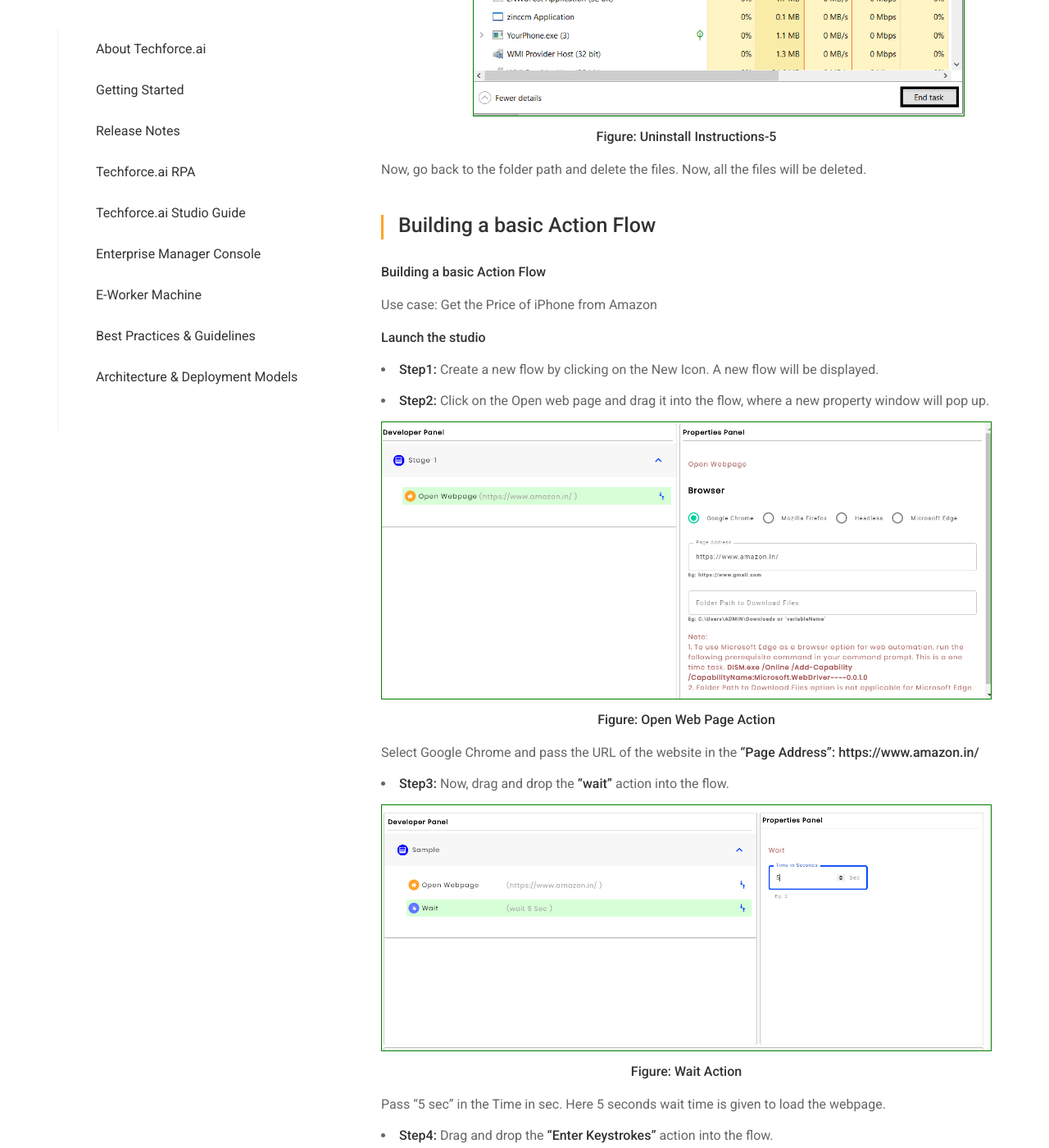
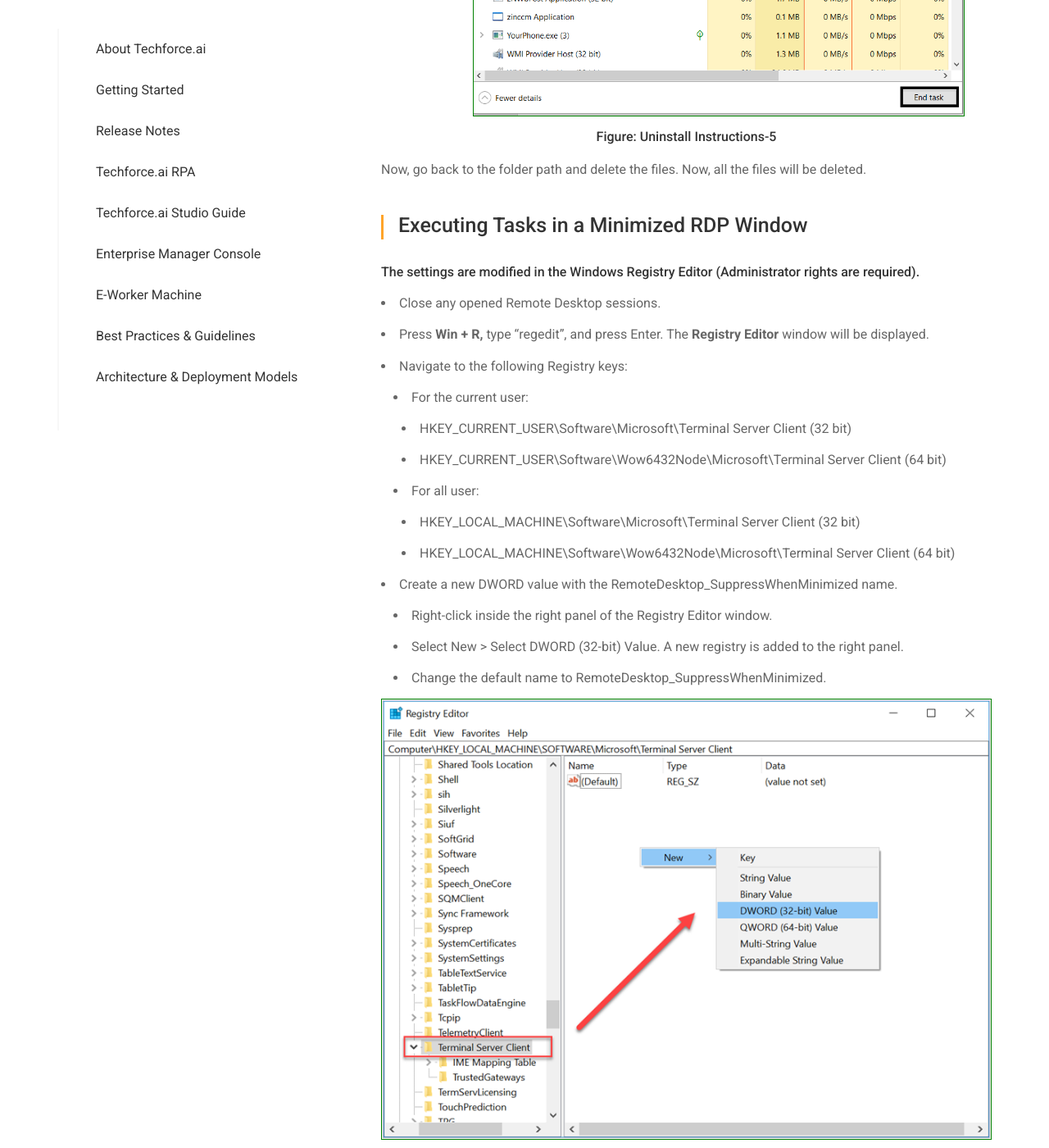
Before and after one commit to digitamizers/Documentation, a Jekyll site: the page built from index.md, in a window 1280 px wide and 1400 px high, scrolled down 23910 px. Shown: the whole window at 82% size. Built offline with Jekyll 4.4.1, drawn with Linux system fonts in a browser that asks for light colours; some of the changed text lies outside the part shown.

Commit message:
images and doc changes

```diff
--- a/_layouts/default.html
+++ b/_layouts/default.html
@@ -580,7 +580,9 @@
                                                  <li class="installation-li" style="margin-left:20px;"><a class="child 2" href="#HardwareRequirements">Hardware Requirements</span></a></li>
                                                  <li class="installation-li" style="margin-left:20px;"><a class="child 2" href="#InstallationInstructions"> Installation Instructions</span></a></li>
                                                  <li class="installation-li" style="margin-left:20px;"><a class="child 2" href="#InstallingTechForceOCR"> InstallingTechforce.ai OCR</span></a></li>
-                                                 <li class="installation-li" style="margin-left:20px;"><a class="child 2" href="#Un-installInstructions"> Un-install Instructions</a></li>
+                                                 <li class="installation-li" style="margin-left:20px;"><a class="child 2" href="#Un-installInstructions"> Un-Install Instructions</a></li>
+                                                 <li class="installation-li" style="margin-left:20px;"><a class="child 2" href="#MinimisedModeSettings"> Minimised Mode Settings</a></li>
+                                                 <li class="installation-li" style="margin-left:20px;"><a class="child 2" href="#UnattendedModeSetup"> Unattended Mode Setup</a></li>
                                               </ul>
                                           </li>
                                           <li><a class="child 2" href="#Building"><span class="numbers"></span> Building a basic Action Flow</a></li>
@@ -1138,6 +1140,37 @@
                             <img src="{{ '/assets/images/doc-img16.png' | relative_url }}" alt="image" style="width:600px;border:1px solid green;margin-left:15%;margin-top:10px;margin-bottom:10px;">
                              <p style="text-align:center;"><strong>Figure:  Uninstall Instructions-5 </strong></p>
                            <p>Now, go back to the folder path and delete the files. Now, all the files will be deleted.</p>
+                         </div>
+
+                         <div id="MinimisedModeSettings"  class="page-section">
+                           <h4 class="amethyst"> Executing Tasks in a Minimized RDP Window</h4>
+                           <h5>The settings are modified in the Windows Registry Editor (Administrator rights are required). </h5>
+
+                           <li><span class="numbers">	</span> Close any opened Remote Desktop sessions.</li>
+                           <li><span class="numbers">	</span> Press <b>Win + R,</b> type “regedit”, and press Enter. The <b>Registry Editor</b> window will be displayed.</li>
+                           <li><span class="numbers"> </span> Navigate to the following Registry keys:</li>
+                           <li style="margin-left:15px;"><span class="numbers"> </span> For the current user:</li>
+                           <li style="margin-left:25px;"><span class="numbers"> </span> HKEY_CURRENT_USER\Software\Microsoft\Terminal Server Client (32 bit)</li>
+                           <li style="margin-left:25px;"><span class="numbers"> </span> HKEY_CURRENT_USER\Software\Wow6432Node\Microsoft\Terminal Server Client (64 bit)</li>
+                           <li style="margin-left:15px;"><span class="numbers"> </span> For all user:</li>
+                           <li style="margin-left:25px;"><span class="numbers"> </span> HKEY_LOCAL_MACHINE\Software\Microsoft\Terminal Server Client (32 bit)</li>
+                           <li style="margin-left:25px;"><span class="numbers"> </span> HKEY_LOCAL_MACHINE\Software\Wow6432Node\Microsoft\Terminal Server Client (64 bit)</li>
+                           <li><span class="numbers"> </span> Create a new DWORD value with the RemoteDesktop_SuppressWhenMinimized name.</li>
+                           <li style="margin-left:15px;"><span class="numbers"> </span> Right-click inside the right panel of the Registry Editor window.</li>
+                           <li style="margin-left:15px;"><span class="numbers"> </span> Select New > Select DWORD (32-bit) Value. A new registry is added to the right panel.</li>
+                           <li style="margin-left:15px;"><span class="numbers"> </span> Change the default name to RemoteDesktop_SuppressWhenMinimized.</li>
+
+                           <img src="{{ '/assets/images/doc-img133.png' | relative_url }}" alt="image" style="border:1px solid green;margin-left:0%;margin-top:10px;margin-bottom:10px;">
+                             <p style="text-align:center;"><strong>Figure:  Open Web Page Action </strong></p>
+                             <li style="margin-left:15px;"><span class="numbers"> </span> Double-click RemoteDesktop_SuppressWhenMinimized. The Edit DWORD (32-bit) Value window will be displayed.</li>
+                             <li style="margin-left:15px;"><span class="numbers"> </span> Write 2 in the Value data field.</li>
+                             <li style="margin-left:15px;"><span class="numbers"> </span> Press OK to save changes.</li>
+
+                           <img src="{{ '/assets/images/doc-img134.png' | relative_url }}" alt="image" style="border:1px solid green;margin-left:0%;margin-top:10px;margin-bottom:10px;">
+                             <p style="text-align:center;"><strong>Figure: Wait Action </strong></p>
+                             <li><span class="numbers"> </span> Close the Registry Editor window.</li>
+                             <li><span class="numbers"> </span> Sign off all users from the Robot machines before executing a job. UI actions can now be automated even when the RDP window gets minimized.</li>
+                             <li><span class="numbers"> </span> After done above settings restart your system.</li>
                          </div>
 
                          <div id="Building"  class="page-section">
```
Also changed, not shown: assets/images/doc-img133.png (added), assets/images/doc-img134.png (added).
